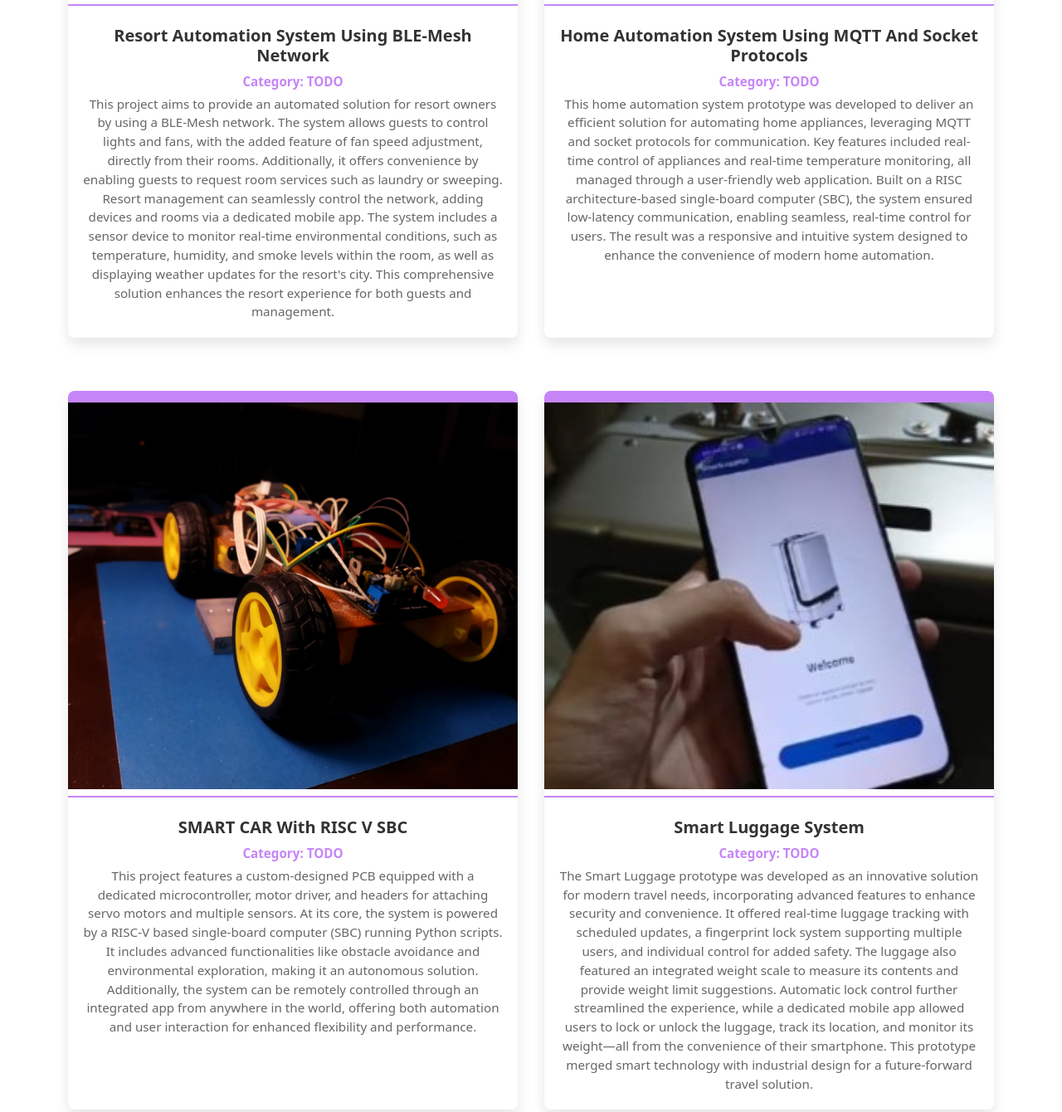
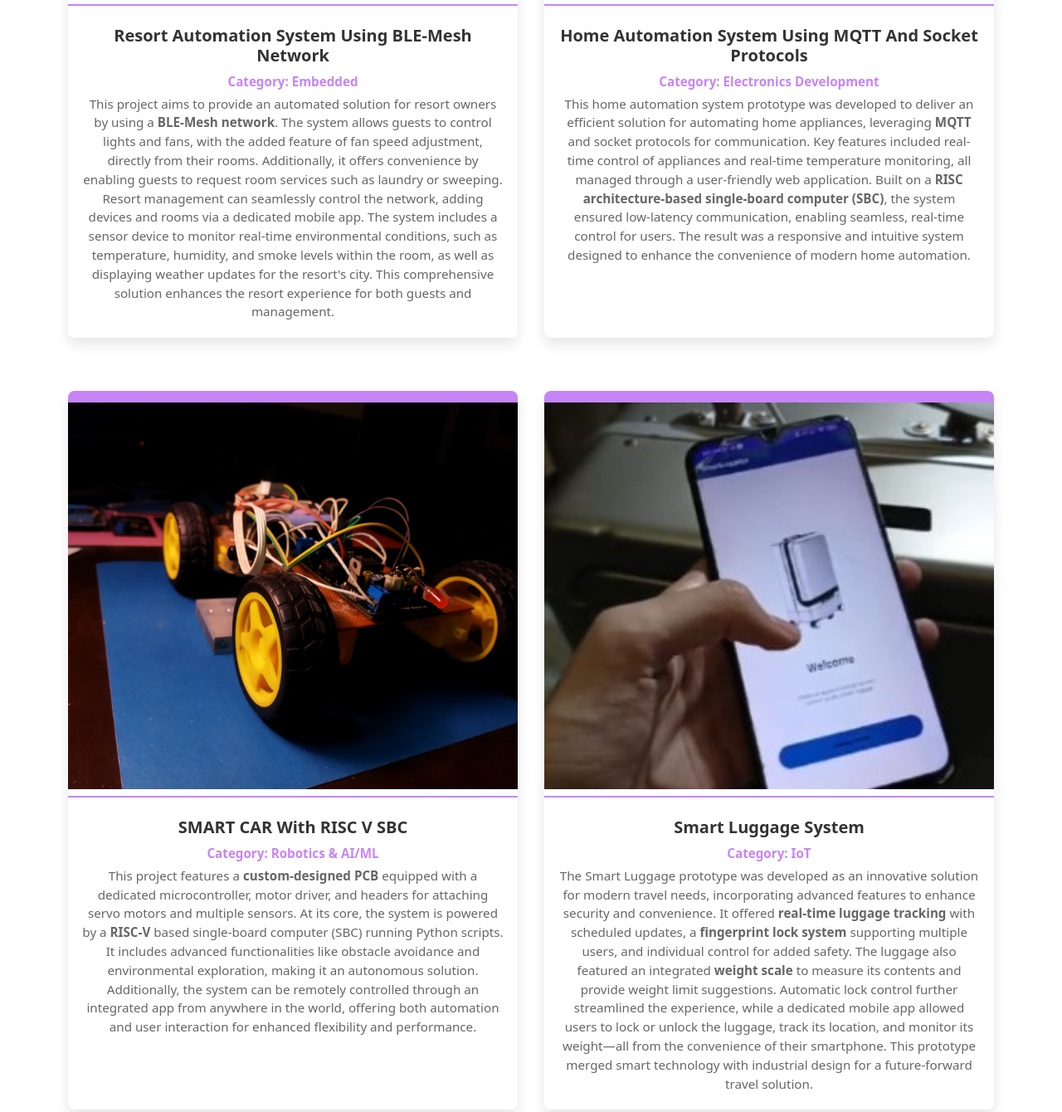
Before and after one commit to itshamzarehman/itshamzarehman.github.io, a website: page index.html in a window 1280 px wide. Shown: the part 4572-5912 px from the top of the page at 83% size. Drawn offline with nearby package versions, Linux system fonts and the light colour scheme; files that its build step writes are made by us from their sources.

Commit message:
Update index.html

```diff
--- a/index.html
+++ b/index.html
@@ -158,7 +158,7 @@
       <div class="col-md-6 border-right">
         <div class="bg-white p-3">
           <h2 class="fw-bold text-capitalize text-center">
-            Offering End-to-End Solutions: From Initial Prototyping to Final Product.
+            Offering End-to-End Solutions: <br> From Initial Prototyping to Final Product.
           </h2>
         </div>
       </div>
@@ -313,9 +313,9 @@
         </div>
         <div class="portfolio-info">
           <h4>Resort Automation System Using BLE-Mesh Network</h4>
-          <p>Category: TODO</p>
+          <p>Category: Embedded</p>
           <p>This project aims to provide an automated solution for resort
-            owners by using a BLE-Mesh network. The system allows guests to control lights and fans,
+            owners by using a <strong>BLE-Mesh network</strong>. The system allows guests to control lights and fans,
             with the added feature of fan speed adjustment, directly from their rooms.
             Additionally, it offers convenience by enabling guests to request room services such as
             laundry or sweeping. Resort management can seamlessly control the network, adding devices
@@ -333,11 +333,11 @@
         </div>
         <div class="portfolio-info">
           <h4>Home Automation System Using MQTT and Socket Protocols</h4>
-          <p>Category: TODO</p>
+          <p>Category: Electronics Development</p>
           <p>This home automation system prototype was developed to deliver an efficient solution for automating home appliances,
-            leveraging MQTT and socket protocols for communication. Key features included real-time control
+            leveraging <strong>MQTT</strong> and socket protocols for communication. Key features included real-time control
             of appliances and real-time temperature monitoring, all managed through a user-friendly web application.
-            Built on a RISC architecture-based single-board computer (SBC), the system ensured low-latency
+            Built on a <strong>RISC architecture-based single-board computer (SBC)</strong>, the system ensured low-latency
             communication, enabling seamless, real-time control for users. The result was a responsive and
             intuitive system designed to enhance the convenience of modern home automation.</p>
         </div>
@@ -350,10 +350,10 @@
         </div>
         <div class="portfolio-info">
           <h4>SMART CAR With RISC V SBC</h4>
-          <p>Category: TODO</p>
-          <p>This project features a custom-designed PCB equipped with a dedicated
+          <p>Category: Robotics & AI/ML</p>
+          <p>This project features a <strong>custom-designed PCB</strong> equipped with a dedicated
             microcontroller, motor driver, and headers for attaching servo motors and multiple
-            sensors. At its core, the system is powered by a RISC-V based single-board computer
+            sensors. At its core, the system is powered by a <strong>RISC-V</strong> based single-board computer
             (SBC) running Python scripts. It includes advanced functionalities like obstacle avoidance
              and environmental exploration, making it an autonomous solution. Additionally, the system
              can be remotely controlled through an integrated app from anywhere in the world, offering
@@ -367,12 +367,12 @@
         </div>
         <div class="portfolio-info">
           <h4>Smart Luggage System</h4>
-          <p>Category: TODO</p>
+          <p>Category: IoT</p>
           <p>The Smart Luggage prototype was developed as an innovative solution for
             modern travel needs, incorporating advanced features to enhance security and convenience.
-            It offered real-time luggage tracking with scheduled updates, a fingerprint lock system
+            It offered <strong>real-time luggage tracking</strong> with scheduled updates, a <strong>fingerprint lock system</strong>
             supporting multiple users, and individual control for added safety. The luggage also
-            featured an integrated weight scale to measure its contents and provide weight limit
+            featured an integrated <strong>weight scale</strong> to measure its contents and provide weight limit
             suggestions. Automatic lock control further streamlined the experience, while a dedicated
             mobile app allowed users to lock or unlock the luggage, track its location, and monitor
             its weight—all from the convenience of their smartphone. This prototype merged smart
@@ -386,14 +386,14 @@
         </div>
         <div class="portfolio-info">
           <h4>Smart Alarm Clock with E-Ink Display</h4>
-          <p>Category: TODO</p>
+          <p>Category: IoT</p>
           <p>The Smart Alarm Clock prototype offers a modern solution for consumers seeking a display
             that’s easy on the eyes, featuring an E-Ink display that mimics paper without the harsh
             glare of traditional screens. Key functions include time, date, and alarm settings, with the
             ability to play custom MP3 alarm tones. The clock integrates seamlessly into a smart home
-            network via MQTT protocol, allowing users to control it with voice assistants. Additionally,
-            a web-based GUI enables remote customization of settings. The alarm clock also integrates with
-            Philips Hue products, enabling users to create scene-based modes for a more personalized
+            network via <strong>MQTT</strong> protocol, allowing users to control it with voice assistants. Additionally,
+            a <strong>web-based GUI</strong> enables remote customization of settings. The alarm clock also integrates with
+            <strong>Philips Hue products</strong>, enabling users to create scene-based modes for a more personalized
             wake-up experience. This prototype combines smart home convenience with eye-friendly display
             technology.
           </p>
```
